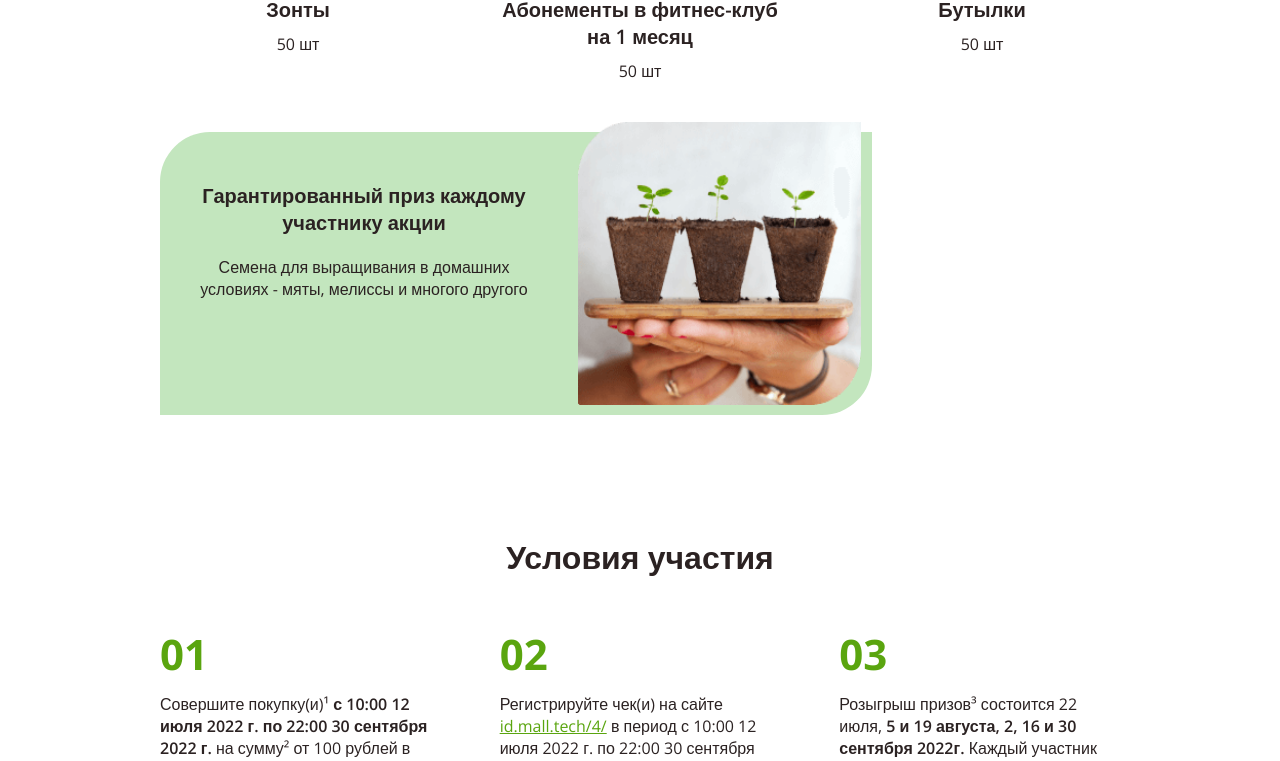
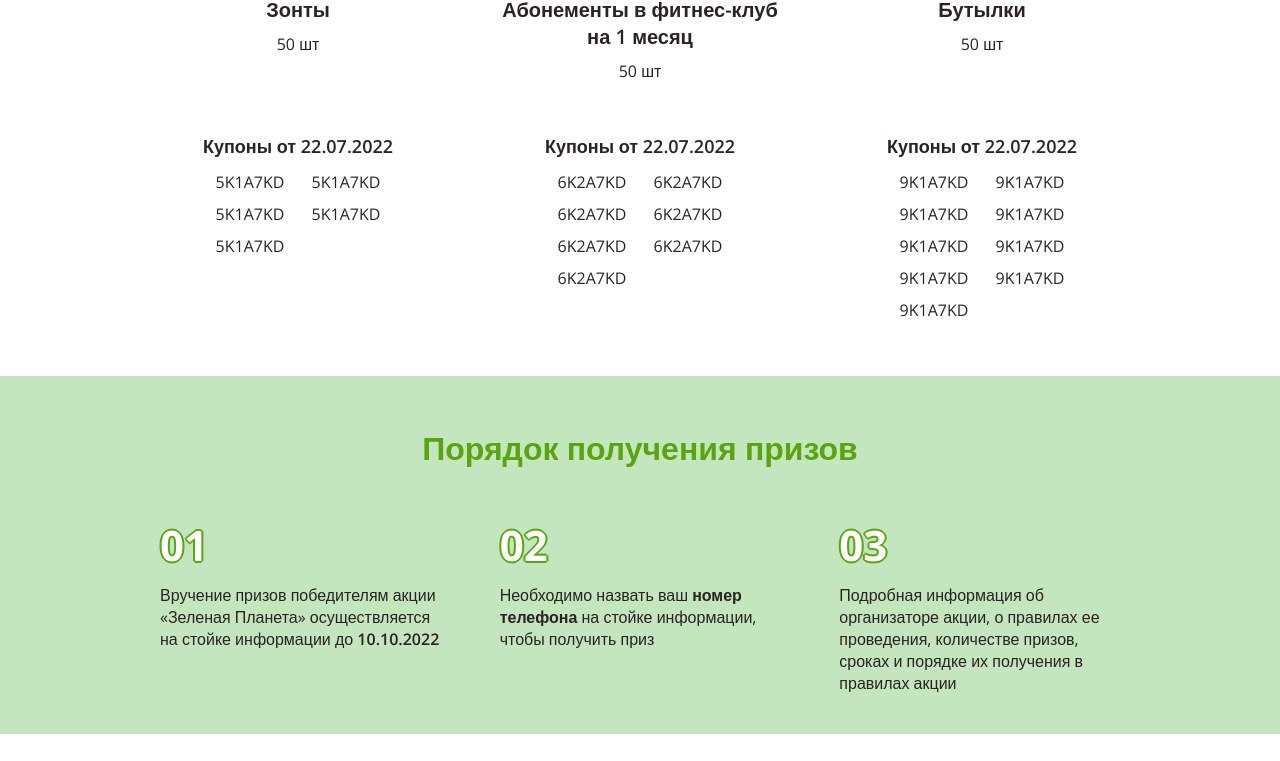
Before and after one commit to Filatov-Nikita/planeta-green, a Vue app: page / in a window 1280 px wide. Shown: the part 2438-3199 px from the top of the page. Built offline with nearby package versions, Linux system fonts and the light colour scheme.

Commit message:
feat: добавляет страницу победителей

```diff
--- a/src/App.vue
+++ b/src/App.vue
@@ -1,14 +1,17 @@
 <template>
-  <Main />
+  <MainFinal />
+  <!-- <Main /> -->
 </template>
 
 <script>
-import Main from './components/Main.vue';
+// import Main from './components/Main.vue';
+import MainFinal from './components/MainFinal.vue';
 
 export default {
   name: 'App',
   components: {
-    Main
+    // Main,
+    MainFinal
   }
 }
 </script>
--- /dev/null
+++ b/src/components/CouponList.vue
@@ -0,0 +1,57 @@
+<template>
+  <div class="coupons">
+    <p class="coupons__label">Купоны от {{ from }}</p>
+    <div class="row coupons__list">
+      <div
+        class="coupons__value"
+        v-for="(coupon, i) in coupons"
+        :key="i"
+      >
+        {{ coupon }}
+      </div>
+    </div>
+  </div>
+</template>
+
+<script>
+export default {
+  props: {
+    coupons: {
+      default: undefined,
+      type: Object,
+    },
+    from: {
+      default: undefined,
+      type: String,
+    },
+  },
+};
+</script>
+
+<style scoped lang="scss">
+.coupons {
+  margin-top: 48px;
+  text-align: center;
+
+  @include screen($md) {
+    margin-top: 24px;
+  }
+
+  &__label {
+    font-weight: 600;
+    font-size: 18px;
+    line-height: 25px;
+    margin-bottom: 7px;
+  }
+
+  &__value {
+    width: 50%;
+    padding: 5px 8px;
+  }
+
+  &__list {
+    max-width: 192px;
+    margin: 0 auto;
+  }
+}
+</style>
--- a/src/components/GiftsDates.vue
+++ b/src/components/GiftsDates.vue
@@ -9,17 +9,11 @@
 
 <script>
 export default {
-  data() {
-    return {
-      dates: [
-        '22 июля',
-        '5 августа',
-        '19 августа',
-        '2 сентября',
-        '16 сентября',
-        '30 сентября',
-      ],
-    };
+  props: {
+    dates: {
+      required: true,
+      type: Array
+    }
   },
 };
 </script>
--- /dev/null
+++ b/src/components/GiftsGet.vue
@@ -0,0 +1,66 @@
+<template>
+  <section class="get-priz">
+    <div class="wrapper fields">
+      <h3 class="h2 a-text-center a-mb-50 a-text-primary">Порядок получения призов</h3>
+      <div class="items row">
+        <div class="item">
+          <div class="index">01</div>
+          <div class="text">
+            Вручение призов победителям акции «Зеленая Планета» осуществляется на стойке информации до <span class="a-text-semiBold">10.10.2022</span>
+          </div>
+        </div>
+        <div class="item">
+          <div class="index">02</div>
+          <div class="text">
+           Необходимо назвать ваш <span class="a-text-semiBold">номер телефона</span> на стойке информации, чтобы получить приз
+          </div>
+        </div>
+        <div class="item">
+          <div class="index">03</div>
+          <div class="text">
+            Подробная информация об организаторе акции, о правилах ее проведения, количестве призов, сроках и порядке их получения в правилах акции
+          </div>
+        </div>
+      </div>
+    </div>
+  </section>
+</template>
+
+<script>
+export default {};
+</script>
+
+<style scoped lang="scss">
+.get-priz {
+  background: var(--greenLight);
+  padding-top: 50px;
+  padding-bottom: 40px;
+  margin-bottom: 50px;
+}
+
+.items {
+  margin-left: -60px;
+}
+
+.item {
+  padding-left: 60px;
+  width: 33.3%;
+
+  @include screen($xs) {
+    width: 100%;
+
+    & + & {
+      margin-top: 20px;
+    }
+  }
+}
+
+.index {
+  font-weight: 700;
+  font-size: 42px;
+  line-height: 49px;
+  color: var(--fLight);
+  margin-bottom: 15px;
+  text-shadow: 2px 0 0 var(--primary), -2px 0 0 var(--primary), 0 2px 0 var(--primary), 0 -2px 0 var(--primary), 1px 1px var(--primary), -1px -1px 0 var(--primary), 1px -1px 0 var(--primary), -1px 1px 0 var(--primary);
+}
+</style>
--- a/src/components/GiftsList.vue
+++ b/src/components/GiftsList.vue
@@ -9,8 +9,11 @@
           alt="приз - зонт"
         />
       </div>
+      <div class="name">
         <div class="label">Зонты</div>
         <div class="value">50 шт</div>
+      </div>
+      <CouponList v-if="coupons && coupons.umbrella" v-bind="{ coupons: coupons.umbrella, from }"/>
     </div>
     <div class="item">
       <div class="giftPicture">
@@ -21,8 +24,11 @@
           alt="приз - абонемент в фитнес-клуб"
         />
       </div>
+      <div class="name">
         <div class="label">Абонементы в фитнес-клуб на 1 месяц</div>
         <div class="value">50 шт</div>
+      </div>
+      <CouponList v-if="coupons && coupons.fitness" v-bind="{ coupons: coupons.fitness, from }"/>
     </div>
     <div class="item">
       <div class="giftPicture">
@@ -33,14 +39,33 @@
           alt="приз - бутылки"
         />
       </div>
+      <div class="name">
         <div class="label">Бутылки</div>
         <div class="value">50 шт</div>
+      </div>
+      <CouponList v-if="coupons && coupons.bottle" v-bind="{ coupons: coupons.bottle, from }"/>
     </div>
   </div>
 </template>
 
 <script>
-export default {};
+import CouponList from './CouponList.vue';
+
+export default {
+  props: {
+    coupons: {
+      default: undefined,
+      type: Object,
+    },
+    from: {
+      default: undefined,
+      type: String,
+    },
+  },
+  components: {
+    CouponList
+  }
+};
 </script>
 
 <style scoped lang="scss">
@@ -83,4 +108,12 @@ export default {};
   line-height: 27px;
   margin-bottom: 10px;
 }
+
+.name {
+  min-height: 90px;
+
+  @include screen($xs) {
+    min-height: auto;
+  }
+}
 </style>
--- /dev/null
+++ b/src/components/MainFinal.vue
@@ -0,0 +1,69 @@
+<template>
+  <main>
+    <ScreenMain />
+    <ScreenAbout />
+    <ScreenGifts :coupons="coupons" from="22.07.2022" />
+    <ScreenTerms />
+    <ScreenInfo />
+    <ScreenPartners />
+    <ScreenFooter />
+  </main>
+</template>
+
+<script>
+import ScreenMain from './ScreenMain.vue';
+import ScreenAbout from './ScreenAbout.vue';
+import ScreenGifts from './ScreenGifts.vue';
+import ScreenTerms from './ScreenTerms.vue';
+import ScreenInfo from './ScreenInfo.vue';
+import ScreenPartners from './ScreenPartners.vue';
+import ScreenFooter from './ScreenFooter.vue';
+
+export default {
+  data() {
+    return {
+      coupons: {
+        umbrella: [
+          '5K1A7KD',
+          '5K1A7KD',
+          '5K1A7KD',
+          '5K1A7KD',
+          '5K1A7KD',
+        ],
+        fitness: [
+          '6K2A7KD',
+          '6K2A7KD',
+          '6K2A7KD',
+          '6K2A7KD',
+          '6K2A7KD',
+          '6K2A7KD',
+          '6K2A7KD',
+        ],
+        bottle: [
+          '9K1A7KD',
+          '9K1A7KD',
+          '9K1A7KD',
+          '9K1A7KD',
+          '9K1A7KD',
+          '9K1A7KD',
+          '9K1A7KD',
+          '9K1A7KD',
+          '9K1A7KD',
+        ]
+      }
+    }
+  },
+  components: {
+    ScreenMain,
+    ScreenAbout,
+    ScreenGifts,
+    ScreenTerms,
+    ScreenInfo,
+    ScreenPartners,
+    ScreenFooter
+  }
+};
+</script>
+
+<style>
+</style>
--- a/src/components/ScreenGifts.vue
+++ b/src/components/ScreenGifts.vue
@@ -1,10 +1,14 @@
 <template>
   <section class="gifts" id="gift">
     <div class="wrapper fields">
-      <h2 class="h2 a-text-center a-mb-50">Призы</h2>
-      <GiftsDates class="a-mb-60" />
-      <GiftsList class="a-mb-50" />
+      <h2 class="h2 a-text-center a-mb-50">{{ coupons !== undefined ? 'Призы и победители' : 'Призы'}}</h2>
+      <GiftsDates class="a-mb-60" v-bind="{ dates }" />
+      <GiftsList class="a-mb-50" v-bind="{ coupons, from }" />
+    </div>
 
+    <GiftsGet v-if="coupons !== undefined" />
+
+    <div class="wrapper fields">
       <div class="gar-gift">
         <div class="gar-gift__content">
           <p class="gar-gift__title">
@@ -30,11 +34,35 @@
 <script>
 import GiftsDates from './GiftsDates.vue';
 import GiftsList from './GiftsList.vue';
+import GiftsGet from './GiftsGet.vue';
 
 export default {
+  props: {
+    coupons: {
+      default: undefined,
+      type: Object
+    },
+    from: {
+      default: undefined,
+      type: String
+    }
+  },
+  data() {
+    return {
+      dates: [
+        // '22 июля',
+        '5 августа',
+        '19 августа',
+        '2 сентября',
+        '16 сентября',
+        '30 сентября',
+      ],
+    }
+  },
   components: {
     GiftsDates,
     GiftsList,
+    GiftsGet
   },
 };
 </script>
```
Lines whose indentation alone changed are shown as unchanged.
